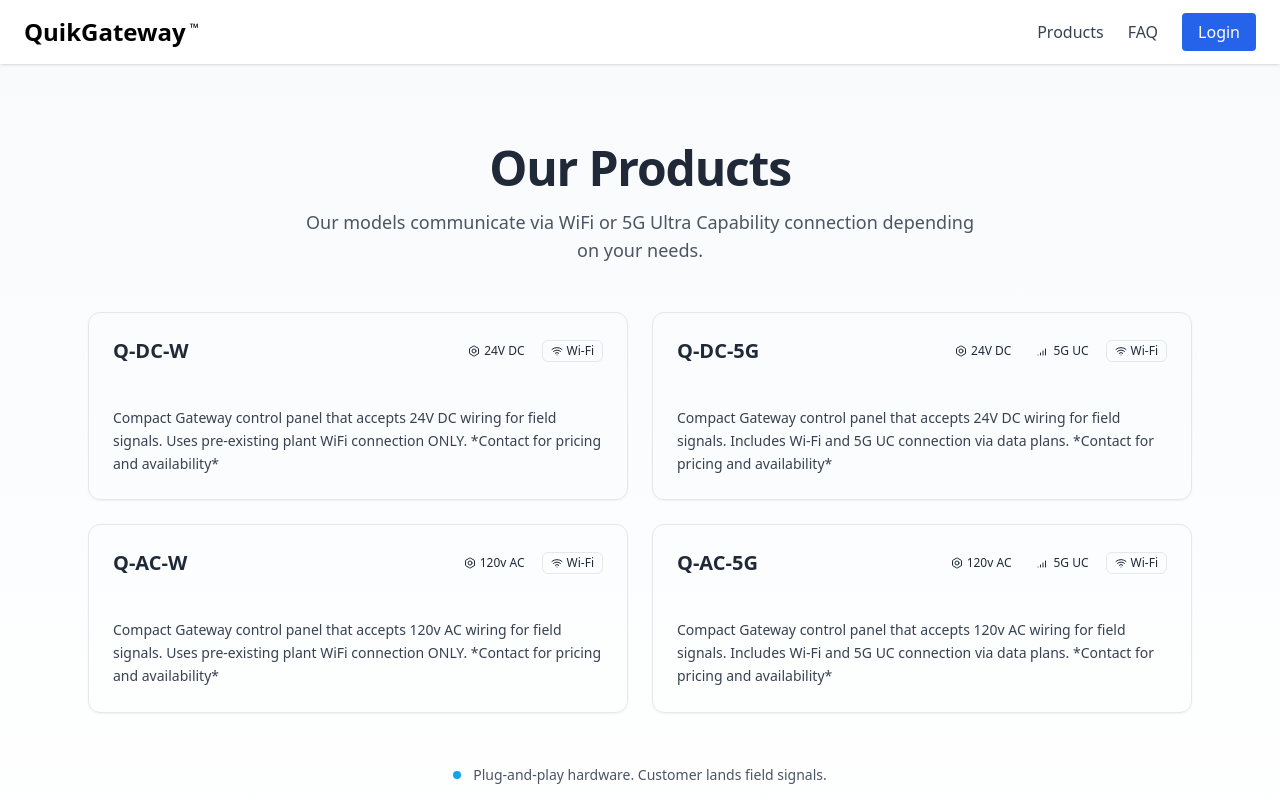
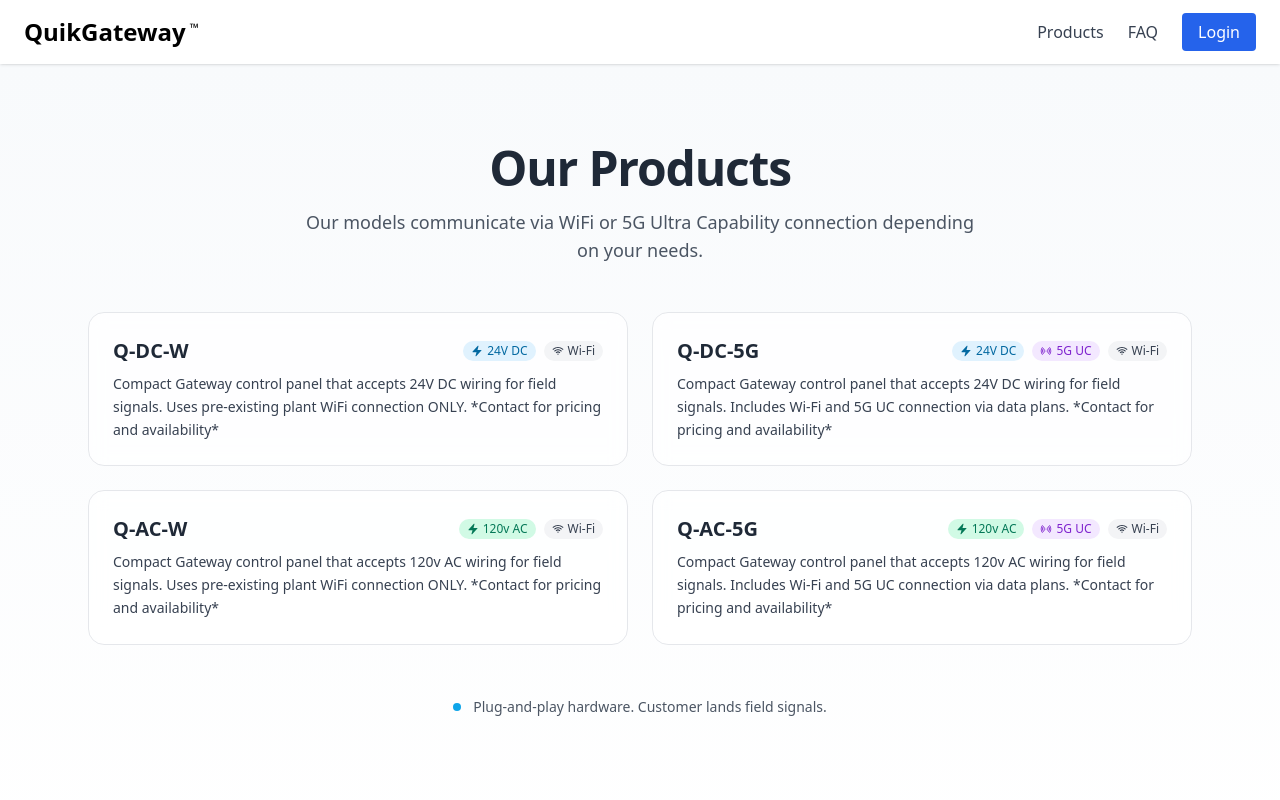
Before and after one commit to domcruz4/quikgateway-site, a Next.js app: page /products in a window 1280 px wide. Shown: the top 800 px of the page. Built offline with nearby package versions, Linux system fonts and the light colour scheme.

Commit message:
Update webpage content

```diff
--- a/src/app/products/page.tsx
+++ b/src/app/products/page.tsx
@@ -1,7 +1,4 @@
-// app/products/page.tsx (or wherever your route lives)
-import { Card, CardContent, CardHeader, CardTitle } from "@/components/ui/card";
-import { Badge } from "@/components/ui/badge";
-import { Wifi, SignalHigh, Bolt } from "lucide-react";
+import { WifiIcon, SignalIcon, BoltIcon } from "@heroicons/react/24/solid";
 
 export default function ProductsPage() {
   return (
@@ -20,111 +17,107 @@ export default function ProductsPage() {
         {/* Product grid */}
         <ul className="grid gap-6 sm:grid-cols-2">
           {/* Q-DC-W */}
-          <li>
-            <Card className="group border-gray-200 shadow-sm hover:shadow-lg transition">
-              <CardHeader className="pb-3">
-                <div className="flex items-center justify-between">
-                  <CardTitle className="text-xl font-semibold">Q-DC-W</CardTitle>
+          <li className="group relative rounded-2xl border border-gray-200 bg-white/70 backdrop-blur transition hover:shadow-xl hover:-translate-y-0.5">
+            <div className="absolute inset-0 -z-10 rounded-2xl bg-gradient-to-tr from-sky-50 to-transparent opacity-0 group-hover:opacity-100 transition" />
+            <div className="p-6">
+              <div className="flex items-center justify-between mb-2">
+                <h2 className="text-xl font-semibold">Q-DC-W</h2>
                 <div className="flex gap-2">
-                    <Badge variant="secondary" className="gap-1">
-                      <Bolt className="h-3.5 w-3.5" />
+                  <span className="inline-flex items-center gap-1 px-2 py-0.5 text-xs font-medium rounded-full bg-sky-100 text-sky-700">
+                    <BoltIcon className="h-3 w-3" />
                     24V DC
-                    </Badge>
-                    <Badge variant="outline" className="gap-1">
-                      <Wifi className="h-3.5 w-3.5" />
+                  </span>
+                  <span className="inline-flex items-center gap-1 px-2 py-0.5 text-xs font-medium rounded-full bg-gray-100 text-gray-700">
+                    <WifiIcon className="h-3 w-3" />
                     Wi-Fi
-                    </Badge>
+                  </span>
                 </div>
               </div>
-              </CardHeader>
-              <CardContent className="text-sm text-gray-700 leading-relaxed">
+              <p className="text-sm leading-relaxed text-gray-700">
                 Compact Gateway control panel that accepts 24V DC wiring for field signals. Uses pre-existing plant WiFi connection ONLY.
                 *Contact for pricing and availability*
-              </CardContent>
-            </Card>
+              </p>
+            </div>
           </li>
 
           {/* Q-DC-5G */}
-          <li>
-            <Card className="group border-gray-200 shadow-sm hover:shadow-lg transition">
-              <CardHeader className="pb-3">
-                <div className="flex items-center justify-between">
-                  <CardTitle className="text-xl font-semibold">Q-DC-5G</CardTitle>
+          <li className="group relative rounded-2xl border border-gray-200 bg-white/70 backdrop-blur transition hover:shadow-xl hover:-translate-y-0.5">
+            <div className="absolute inset-0 -z-10 rounded-2xl bg-gradient-to-tr from-fuchsia-50 to-transparent opacity-0 group-hover:opacity-100 transition" />
+            <div className="p-6">
+              <div className="flex items-center justify-between mb-2">
+                <h2 className="text-xl font-semibold">Q-DC-5G</h2>
                 <div className="flex gap-2">
-                    <Badge variant="secondary" className="gap-1">
-                      <Bolt className="h-3.5 w-3.5" />
+                  <span className="inline-flex items-center gap-1 px-2 py-0.5 text-xs font-medium rounded-full bg-sky-100 text-sky-700">
+                    <BoltIcon className="h-3 w-3" />
                     24V DC
-                    </Badge>
-                    <Badge variant="secondary" className="gap-1">
-                      <SignalHigh className="h-3.5 w-3.5" />
+                  </span>
+                  <span className="inline-flex items-center gap-1 px-2 py-0.5 text-xs font-medium rounded-full bg-purple-100 text-purple-700">
+                    <SignalIcon className="h-3 w-3" />
                     5G UC
-                    </Badge>
-                    <Badge variant="outline" className="gap-1">
-                      <Wifi className="h-3.5 w-3.5" />
+                  </span>
+                  <span className="inline-flex items-center gap-1 px-2 py-0.5 text-xs font-medium rounded-full bg-gray-100 text-gray-700">
+                    <WifiIcon className="h-3 w-3" />
                     Wi-Fi
-                    </Badge>
+                  </span>
                 </div>
               </div>
-              </CardHeader>
-              <CardContent className="text-sm text-gray-700 leading-relaxed">
+              <p className="text-sm leading-relaxed text-gray-700">
                 Compact Gateway control panel that accepts 24V DC wiring for field signals. Includes Wi-Fi and 5G UC connection via data plans.
                 *Contact for pricing and availability*
-              </CardContent>
-            </Card>
+              </p>
+            </div>
           </li>
 
           {/* Q-AC-W */}
-          <li>
-            <Card className="group border-gray-200 shadow-sm hover:shadow-lg transition">
-              <CardHeader className="pb-3">
-                <div className="flex items-center justify-between">
-                  <CardTitle className="text-xl font-semibold">Q-AC-W</CardTitle>
+          <li className="group relative rounded-2xl border border-gray-200 bg-white/70 backdrop-blur transition hover:shadow-xl hover:-translate-y-0.5">
+            <div className="absolute inset-0 -z-10 rounded-2xl bg-gradient-to-tr from-emerald-50 to-transparent opacity-0 group-hover:opacity-100 transition" />
+            <div className="p-6">
+              <div className="flex items-center justify-between mb-2">
+                <h2 className="text-xl font-semibold">Q-AC-W</h2>
                 <div className="flex gap-2">
-                    <Badge variant="secondary" className="gap-1">
-                      <Bolt className="h-3.5 w-3.5" />
+                  <span className="inline-flex items-center gap-1 px-2 py-0.5 text-xs font-medium rounded-full bg-emerald-100 text-emerald-700">
+                    <BoltIcon className="h-3 w-3" />
                     120v AC
-                    </Badge>
-                    <Badge variant="outline" className="gap-1">
-                      <Wifi className="h-3.5 w-3.5" />
+                  </span>
+                  <span className="inline-flex items-center gap-1 px-2 py-0.5 text-xs font-medium rounded-full bg-gray-100 text-gray-700">
+                    <WifiIcon className="h-3 w-3" />
                     Wi-Fi
-                    </Badge>
+                  </span>
                 </div>
               </div>
-              </CardHeader>
-              <CardContent className="text-sm text-gray-700 leading-relaxed">
+              <p className="text-sm leading-relaxed text-gray-700">
                 Compact Gateway control panel that accepts 120v AC wiring for field signals. Uses pre-existing plant WiFi connection ONLY.
                 *Contact for pricing and availability*
-              </CardContent>
-            </Card>
+              </p>
+            </div>
           </li>
 
           {/* Q-AC-5G */}
-          <li>
-            <Card className="group border-gray-200 shadow-sm hover:shadow-lg transition">
-              <CardHeader className="pb-3">
-                <div className="flex items-center justify-between">
-                  <CardTitle className="text-xl font-semibold">Q-AC-5G</CardTitle>
+          <li className="group relative rounded-2xl border border-gray-200 bg-white/70 backdrop-blur transition hover:shadow-xl hover:-translate-y-0.5">
+            <div className="absolute inset-0 -z-10 rounded-2xl bg-gradient-to-tr from-indigo-50 to-transparent opacity-0 group-hover:opacity-100 transition" />
+            <div className="p-6">
+              <div className="flex items-center justify-between mb-2">
+                <h2 className="text-xl font-semibold">Q-AC-5G</h2>
                 <div className="flex gap-2">
-                    <Badge variant="secondary" className="gap-1">
-                      <Bolt className="h-3.5 w-3.5" />
+                  <span className="inline-flex items-center gap-1 px-2 py-0.5 text-xs font-medium rounded-full bg-emerald-100 text-emerald-700">
+                    <BoltIcon className="h-3 w-3" />
                     120v AC
-                    </Badge>
-                    <Badge variant="secondary" className="gap-1">
-                      <SignalHigh className="h-3.5 w-3.5" />
+                  </span>
+                  <span className="inline-flex items-center gap-1 px-2 py-0.5 text-xs font-medium rounded-full bg-purple-100 text-purple-700">
+                    <SignalIcon className="h-3 w-3" />
                     5G UC
-                    </Badge>
-                    <Badge variant="outline" className="gap-1">
-                      <Wifi className="h-3.5 w-3.5" />
+                  </span>
+                  <span className="inline-flex items-center gap-1 px-2 py-0.5 text-xs font-medium rounded-full bg-gray-100 text-gray-700">
+                    <WifiIcon className="h-3 w-3" />
                     Wi-Fi
-                    </Badge>
+                  </span>
                 </div>
               </div>
-              </CardHeader>
-              <CardContent className="text-sm text-gray-700 leading-relaxed">
+              <p className="text-sm leading-relaxed text-gray-700">
                 Compact Gateway control panel that accepts 120v AC wiring for field signals. Includes Wi-Fi and 5G UC connection via data plans.
                 *Contact for pricing and availability*
-              </CardContent>
-            </Card>
+              </p>
+            </div>
           </li>
         </ul>
 
```
Lines whose indentation alone changed are shown as unchanged.
